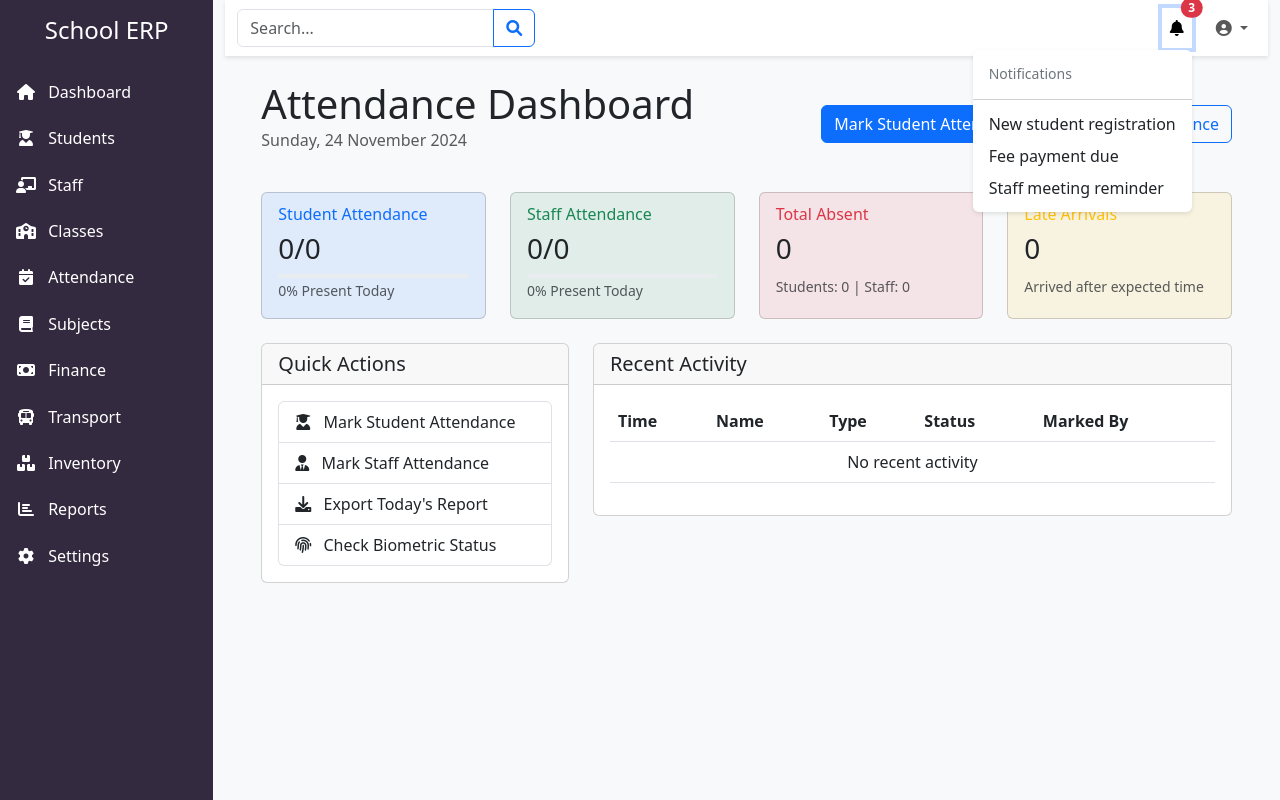
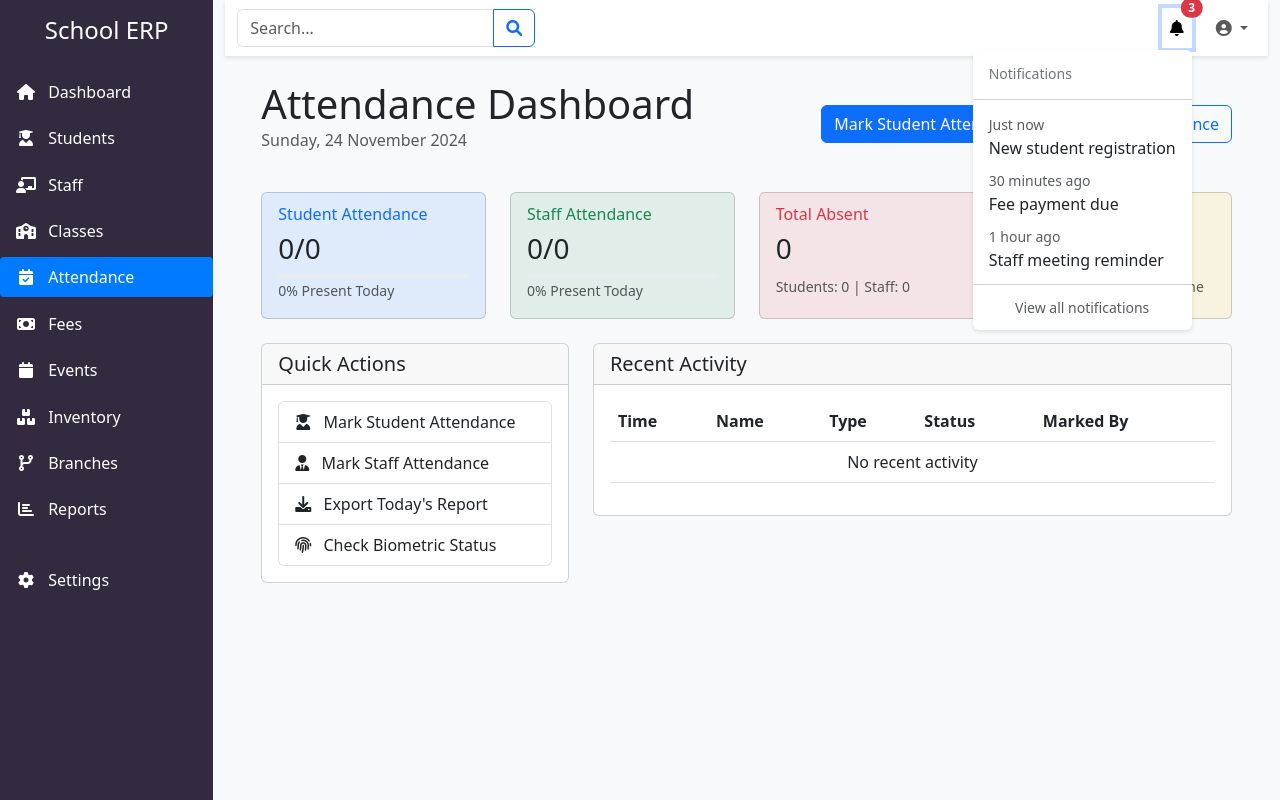
Before and after one commit to Anitum/school-erp, a Flask app: page /attendance/ in a window 1280 px wide, after a click that opens the changed part. Run offline with Flask 3, Linux system fonts and the light colour scheme.

Commit message:
dashbord sloved

```diff
--- a/app/templates/base.html
+++ b/app/templates/base.html
@@ -11,24 +11,36 @@
     {% block extra_css %}{% endblock %}
 
     <style>
+        :root {
+            --sidebar-bg: #342a40;
+            --sidebar-hover: rgba(255,255,255,0.1);
+            --active-link: #007bff;
+            --content-bg: #f8f9fa;
+        }
+
         .sidebar {
             min-height: 100vh;
-            background-color: #342a40;
+            background-color: var(--sidebar-bg);
             padding-top: 1rem;
+            position: fixed;
+            z-index: 1000;
         }
 
         .sidebar .nav-link {
             color: #fff;
             padding: 0.5rem 1rem;
             margin: 0.2rem 0;
+            transition: all 0.3s ease;
         }
 
         .sidebar .nav-link:hover {
-            background-color: rgba(255,255,255,0.1);
+            background-color: var(--sidebar-hover);
+            transform: translateX(5px);
         }
 
         .sidebar .nav-link.active {
-            background-color: #007bff;
+            background-color: var(--active-link);
+            border-radius: 4px;
         }
 
         .sidebar .nav-link i {
@@ -39,16 +51,21 @@
 
         .main-content {
             min-height: 100vh;
-            background-color: #f8f9fa;
+            background-color: var(--content-bg);
         }
 
         .navbar {
             box-shadow: 0 2px 4px rgba(0,0,0,0.1);
+            background-color: #fff;
+            position: sticky;
+            top: 0;
+            z-index: 999;
         }
 
         .dropdown-menu {
             border: none;
             box-shadow: 0 2px 4px rgba(0,0,0,0.1);
+            animation: fadeIn 0.3s ease;
         }
 
         .alert-container {
@@ -56,6 +73,39 @@
             top: 20px;
             right: 20px;
             z-index: 1050;
+        }
+
+        .alert {
+            animation: slideIn 0.5s ease;
+        }
+
+        @keyframes fadeIn {
+            from { opacity: 0; transform: translateY(-10px); }
+            to { opacity: 1; transform: translateY(0); }
+        }
+
+        @keyframes slideIn {
+            from { transform: translateX(100%); }
+            to { transform: translateX(0); }
+        }
+
+        /* Custom scrollbar */
+        ::-webkit-scrollbar {
+            width: 6px;
+            height: 6px;
+        }
+
+        ::-webkit-scrollbar-track {
+            background: #f1f1f1;
+        }
+
+        ::-webkit-scrollbar-thumb {
+            background: #888;
+            border-radius: 3px;
+        }
+
+        ::-webkit-scrollbar-thumb:hover {
+            background: #555;
         }
     </style>
 </head>
@@ -76,7 +126,7 @@
                         </a>
                     </li>
 
-                    <!-- Students Section -->
+                    <!-- Students -->
                     <li class="nav-item">
                         <a class="nav-link {% if 'student.' in request.endpoint %}active{% endif %}"
                            href="{{ url_for('student.list_students') }}">
@@ -84,49 +134,74 @@
                         </a>
                     </li>
 
-                    <!-- Staff Section -->
+                    <!-- Staff -->
                     <li class="nav-item">
-                        <a class="nav-link" href="#"><i class="fas fa-chalkboard-teacher"></i> Staff</a>
+                        <a class="nav-link {% if 'staff.' in request.endpoint %}active{% endif %}"
+                           href="{{ url_for('staff.list_staff') }}">
+                            <i class="fas fa-chalkboard-teacher"></i> Staff
+                        </a>
                     </li>
 
-                    <!-- Classes Section -->
+                    <!-- Classes -->
                     <li class="nav-item">
-                        <a class="nav-link" href="#"><i class="fas fa-school"></i> Classes</a>
+                        <a class="nav-link {% if 'class.' in request.endpoint %}active{% endif %}"
+                           href="{{ url_for('class.list_classes') }}">
+                            <i class="fas fa-school"></i> Classes
+                        </a>
                     </li>
 
-                    <!-- Attendance Section -->
+                    <!-- Attendance -->
                     <li class="nav-item">
-                        <a class="nav-link" href="#"><i class="fas fa-calendar-check"></i> Attendance</a>
+                        <a class="nav-link {% if 'attendance.' in request.endpoint %}active{% endif %}"
+                           href="{{ url_for('attendance.dashboard') }}">
+                            <i class="fas fa-calendar-check"></i> Attendance
+                        </a>
                     </li>
 
-                    <!-- Subjects Section -->
+                    <!-- Fees -->
                     <li class="nav-item">
-                        <a class="nav-link" href="#"><i class="fas fa-book"></i> Subjects</a>
+                        <a class="nav-link {% if 'fees.' in request.endpoint %}active{% endif %}"
+                           href="{{ url_for('fees.list_fees') }}">
+                            <i class="fas fa-money-bill"></i> Fees
+                        </a>
                     </li>
 
-                    <!-- Finance Section -->
+                    <!-- Events -->
                     <li class="nav-item">
-                        <a class="nav-link" href="#"><i class="fas fa-money-bill"></i> Finance</a>
+                        <a class="nav-link {% if 'events.' in request.endpoint %}active{% endif %}"
+                           href="{{ url_for('events.list_events') }}">
+                            <i class="fas fa-calendar"></i> Events
+                        </a>
                     </li>
 
-                    <!-- Transportation Section -->
+                    <!-- Inventory -->
                     <li class="nav-item">
-                        <a class="nav-link" href="#"><i class="fas fa-bus"></i> Transport</a>
+                        <a class="nav-link {% if 'inventory.' in request.endpoint %}active{% endif %}"
+                           href="{{ url_for('inventory.list_inventory') }}">
+                            <i class="fas fa-boxes"></i> Inventory
+                        </a>
                     </li>
 
-                    <!-- Inventory Section -->
+                    <!-- Branches -->
                     <li class="nav-item">
-                        <a class="nav-link" href="#"><i class="fas fa-boxes"></i> Inventory</a>
+                        <a class="nav-link {% if 'branch.' in request.endpoint %}active{% endif %}"
+                           href="{{ url_for('branch.list_branches') }}">
+                            <i class="fas fa-code-branch"></i> Branches
+                        </a>
                     </li>
 
-                    <!-- Reports Section -->
+                    <!-- Reports -->
                     <li class="nav-item">
-                        <a class="nav-link" href="#"><i class="fas fa-chart-bar"></i> Reports</a>
+                        <a class="nav-link" href="#">
+                            <i class="fas fa-chart-bar"></i> Reports
+                        </a>
                     </li>
 
-                    <!-- Settings Section -->
-                    <li class="nav-item">
-                        <a class="nav-link" href="#"><i class="fas fa-cog"></i> Settings</a>
+                    <!-- Settings -->
+                    <li class="nav-item mt-4">
+                        <a class="nav-link" href="#">
+                            <i class="fas fa-cog"></i> Settings
+                        </a>
                     </li>
                 </ul>
             </div>
@@ -134,7 +209,7 @@
             <!-- Main Content -->
             <div class="col-md-10 offset-md-2 main-content">
                 <!-- Top Navbar -->
-                <nav class="navbar navbar-expand-lg navbar-light bg-white">
+                <nav class="navbar navbar-expand-lg navbar-light">
                     <div class="container-fluid">
                         <!-- Search Bar -->
                         <form class="d-flex me-auto">
@@ -159,9 +234,20 @@
                                 <div class="dropdown-menu dropdown-menu-end">
                                     <h6 class="dropdown-header">Notifications</h6>
                                     <div class="dropdown-divider"></div>
-                                    <a class="dropdown-item" href="#">New student registration</a>
-                                    <a class="dropdown-item" href="#">Fee payment due</a>
-                                    <a class="dropdown-item" href="#">Staff meeting reminder</a>
+                                    <a class="dropdown-item" href="#">
+                                        <small class="text-muted">Just now</small>
+                                        <div>New student registration</div>
+                                    </a>
+                                    <a class="dropdown-item" href="#">
+                                        <small class="text-muted">30 minutes ago</small>
+                                        <div>Fee payment due</div>
+                                    </a>
+                                    <a class="dropdown-item" href="#">
+                                        <small class="text-muted">1 hour ago</small>
+                                        <div>Staff meeting reminder</div>
+                                    </a>
+                                    <div class="dropdown-divider"></div>
+                                    <a class="dropdown-item text-center small text-muted" href="#">View all notifications</a>
                                 </div>
                             </li>
 
@@ -194,9 +280,9 @@
                     {% with messages = get_flashed_messages(with_categories=true) %}
                         {% if messages %}
                             {% for category, message in messages %}
-                                <div class="alert alert-{{ category }} alert-dismissible fade show">
+                                <div class="alert alert-{{ category }} alert-dismissible fade show" role="alert">
                                     {{ message }}
-                                    <button type="button" class="btn-close" data-bs-dismiss="alert"></button>
+                                    <button type="button" class="btn-close" data-bs-dismiss="alert" aria-label="Close"></button>
                                 </div>
                             {% endfor %}
                         {% endif %}
@@ -219,13 +305,40 @@
     <script>
         // Auto-hide flash messages
         document.addEventListener('DOMContentLoaded', function() {
+            // Auto-hide flash messages after 5 seconds
             setTimeout(function() {
-                const alerts = document.querySelectorAll('.alert');
-                alerts.forEach(alert => {
+                document.querySelectorAll('.alert').forEach(alert => {
                     const bsAlert = new bootstrap.Alert(alert);
                     bsAlert.close();
                 });
             }, 5000);
+
+            // Initialize all tooltips
+            var tooltipTriggerList = [].slice.call(document.querySelectorAll('[data-bs-toggle="tooltip"]'))
+            var tooltipList = tooltipTriggerList.map(function (tooltipTriggerEl) {
+                return new bootstrap.Tooltip(tooltipTriggerEl)
+            });
+
+            // Add active class to current nav item based on URL
+            const currentPath = window.location.pathname;
+            document.querySelectorAll('.sidebar .nav-link').forEach(link => {
+                if (link.getAttribute('href') === currentPath) {
+                    link.classList.add('active');
+                }
+            });
+
+            // Optional: Collapse sidebar on mobile
+            if (window.innerWidth < 768) {
+                document.querySelector('.sidebar').classList.add('d-none');
+            }
+        });
+
+        // Search functionality
+        document.querySelector('form').addEventListener('submit', function(e) {
+            e.preventDefault();
+            const searchTerm = this.querySelector('input').value;
+            // Implement your search logic here
+            console.log('Searching for:', searchTerm);
         });
     </script>
 </body>
```
